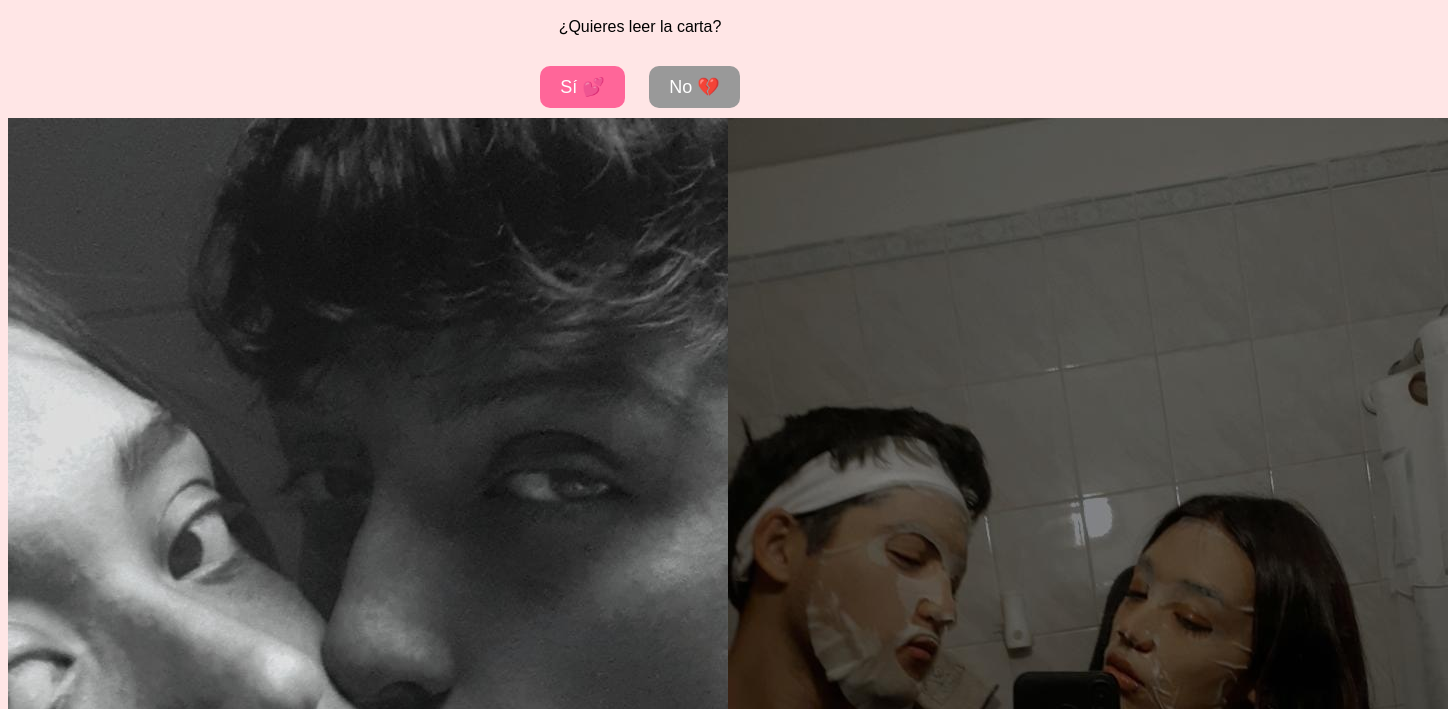
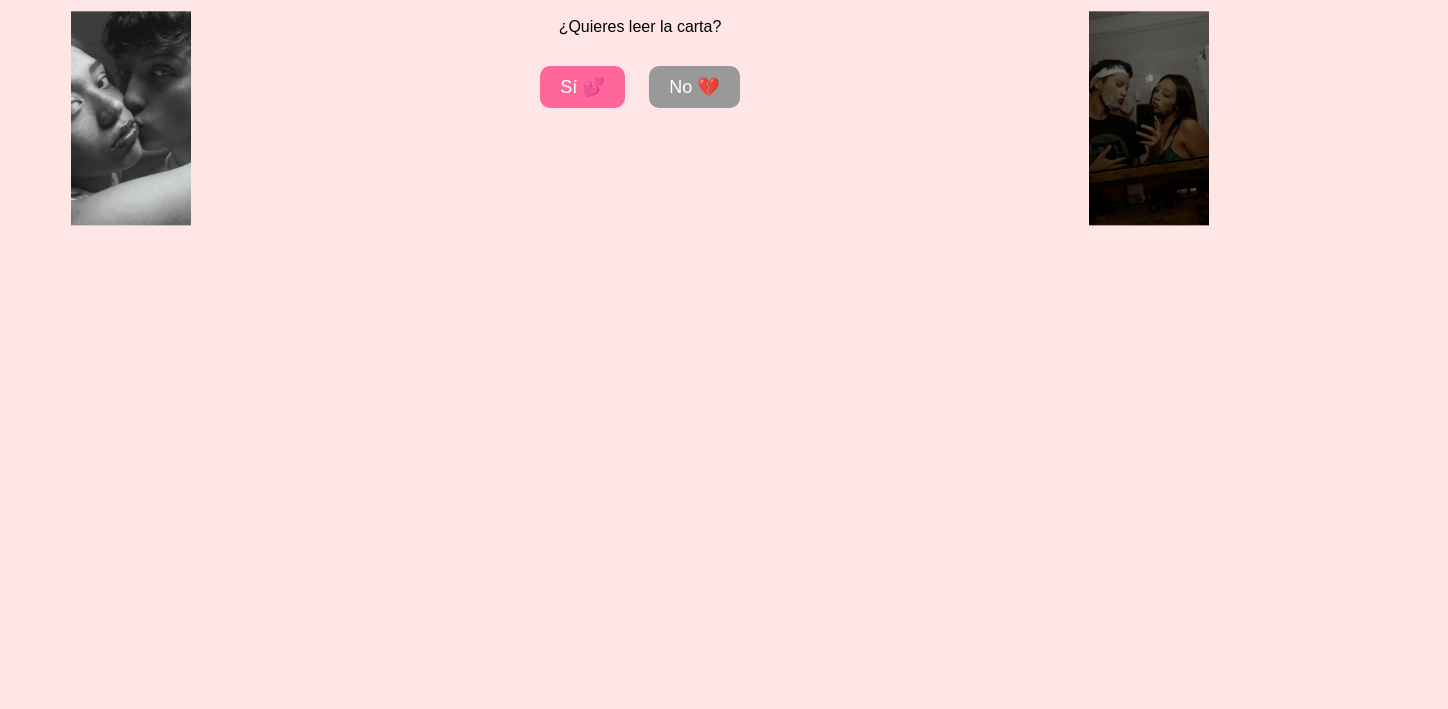
Before and after one commit to GitAgusHub/Carta, a plain HTML site: page index.html in a window 1280 px wide. Shown: the part 91-800 px from the top of the page, 1448 px wide, since content can reach past the window. Drawn offline with Linux system fonts and the light colour scheme.

Commit message:
Update estilo.css

```diff
--- a/estilo.css
+++ b/estilo.css
@@ -56,28 +56,21 @@ body {
         display: flex;
         justify-content: space-between;
         align-items: center;
-         margin-bottom: -50px; /* Ajusta si es necesario */
+         margin-bottom: -30px; /* Ajusta si es necesario */
             }
         /* Ocultar imágenes hasta que aparezca la carta */
-        .carta .img-esquina {
-        max-width: 100%;  /* La imagen nunca será más grande que la pantalla */
-        height: auto;     /* Mantiene la proporción */
-        position: absolute;
-        width: 120px;     /* Ajustá el tamaño según necesidad */
+        .img-esquina {
+                width: 120px;
                 height: auto;
                 position: absolute;
                 top: 50%;
                 transform: translateY(-50%);
             }
-        .carta.mostrar .img-esquina {
-        display: block;
+
+            .img-esquina-izq {
+                left: 5%;
             }
 
-
-        .img-esquina-izq {
-        left: 5%
-
-        }
             .img-esquina-der {
                 right: 5%;
             }
```
Lines whose indentation alone changed are shown as unchanged.
